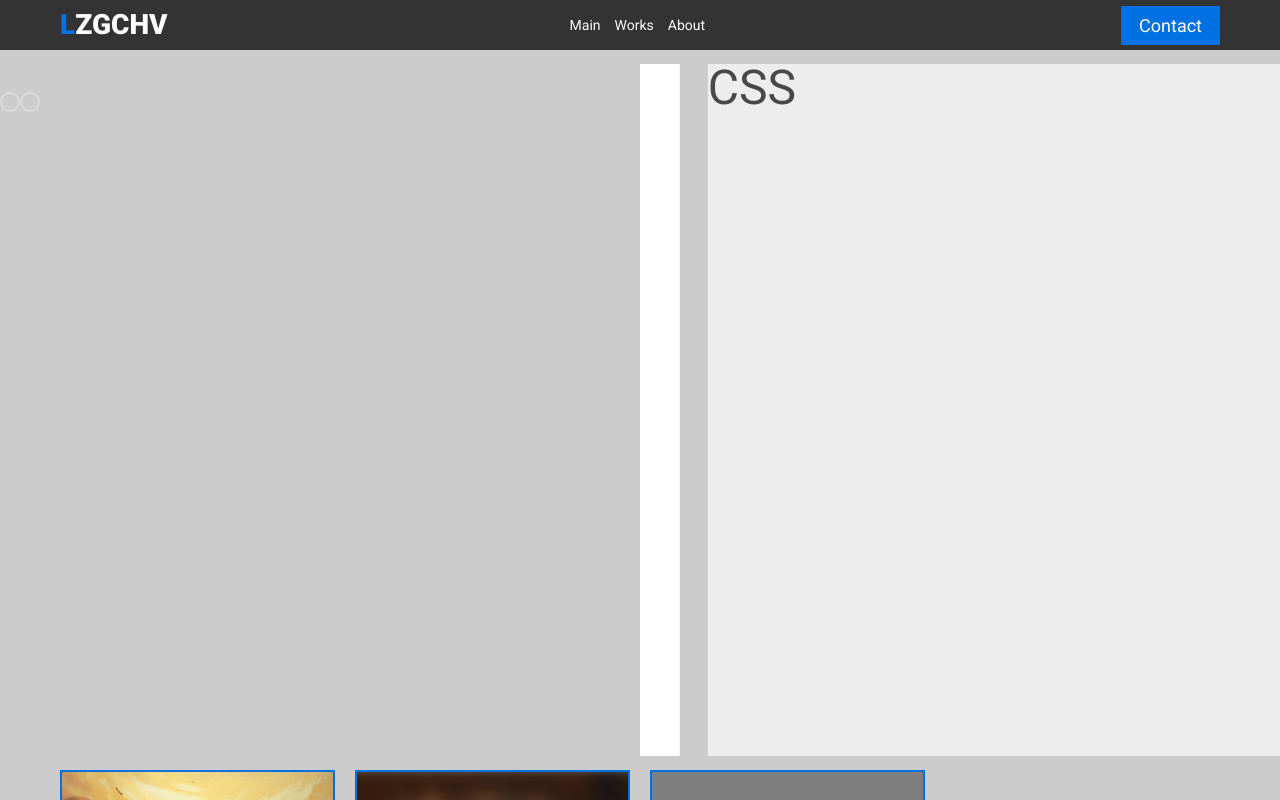
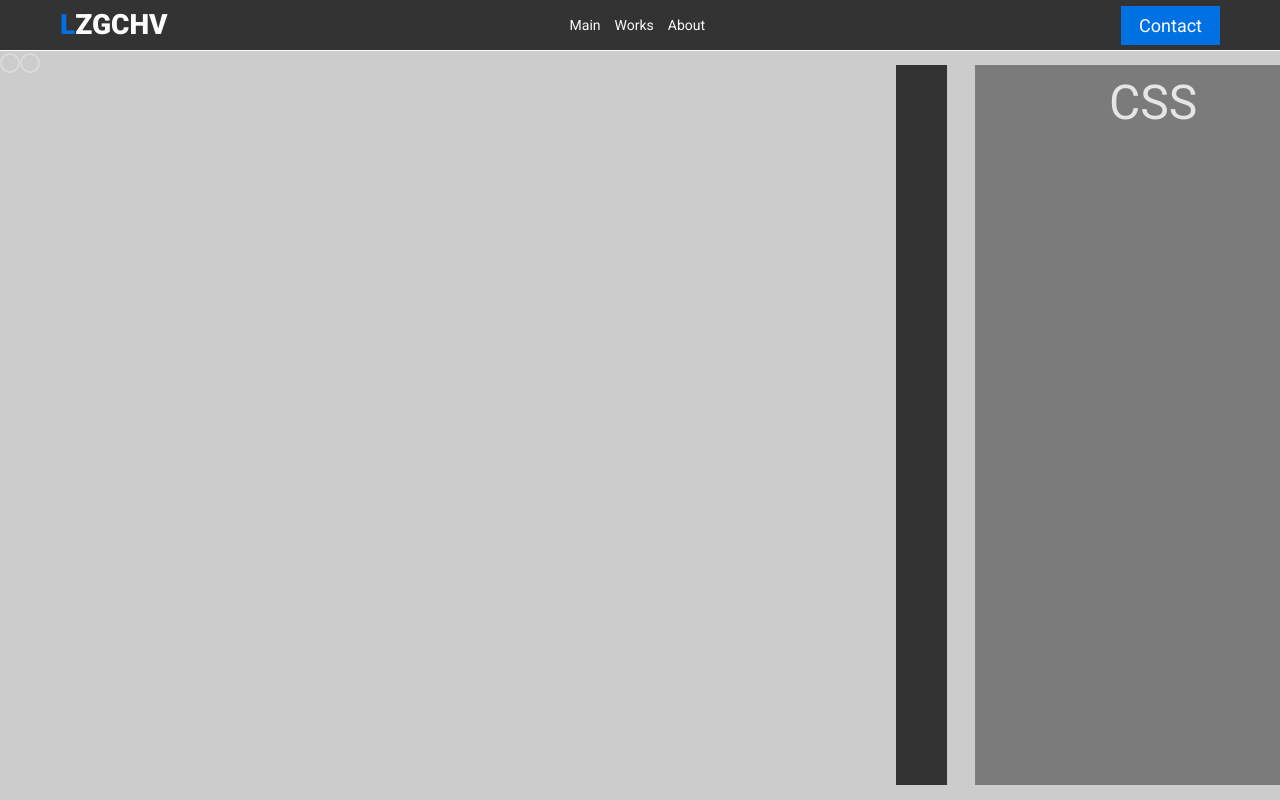
Before and after one commit to valerii-frontend/portfolio-react, a React (Create React App) app: page / in a window 1280 px wide. Shown: the top 800 px of the page. Built offline with nearby package versions, Linux system fonts and the light colour scheme.

Commit message:
add styles for main page

```diff
--- a/src/App.css
+++ b/src/App.css
@@ -1,10 +1,3 @@
-.App {
-	min-height: 100vh;
-	overflow: hidden;
-	display: flex;
-	flex-direction: column;
-}
-
 .item {
 	position: relative;
 	min-height: 300px;
@@ -42,6 +35,3 @@
 		opacity: 1;
 	}
 }
-.swiper-slide {
-	transition: opacity 0.5s !important;
-}
--- a/src/App.js
+++ b/src/App.js
@@ -19,7 +19,7 @@ function App(props) {
 		<div className='App'>
 			<Header />
 			<NewMain>
-				<Container>
+				{/* <Container>
 					<div className='row'>
 						<div className='col'>
 							<div className='item'>
@@ -40,7 +40,7 @@ function App(props) {
 							</div>
 						</div>
 					</div>
-				</Container>
+				</Container> */}
 			</NewMain>
 
 			{isOpenCardsModal && <Modal show={setIsOpenCardsModal} title='cards'></Modal>}
--- a/src/components/NewMain/NewMain.jsx
+++ b/src/components/NewMain/NewMain.jsx
@@ -17,8 +17,7 @@ export default function NewMain(props) {
 	return (
 		<main className={styles.main}>
 			<div className={styles.row}>
-				<div className={styles.col}>
-					<div className={styles.model}>
+				<div className={`${styles.col} ${styles.model}`}>
 					<model-viewer
 						src={gbl}
 						camera-controls
@@ -54,7 +53,6 @@ export default function NewMain(props) {
 							<div className={styles["update-bar"]}></div>
 						</div>
 					</model-viewer>
-					</div>
 				</div>
 				<div className={styles.col}>
 					<Swiper
--- a/src/components/NewMain/NewMain.module.css
+++ b/src/components/NewMain/NewMain.module.css
@@ -1,5 +1,9 @@
 .main {
-	flex: 1 1 auto;
+	position: fixed;
+	width: 100%;
+	height: calc(100% - 51px);
+	top: 51px;
+	left: 0;
 	background: var(--grey);
 }
 .slide {
@@ -11,36 +15,34 @@
 	padding: 1rem;
 }
 .slider {
-	height: 100%;
+	height: calc(100vh - 52px);
 }
 
 .slide p {
-	background-color: #fff;
+	background-color: var(--dark);
 	height: 100%;
 	width: 100%;
+	color: var(--light);
+	text-align: center;
+	padding: 1rem;
 }
 
 .row {
 	display: flex;
-	min-height: 90vh;
 }
 .col {
-	flex: 0 0 50%;
-	max-width: 50%;
-	min-height: 100%;
+	flex: 0 0 30%;
+	max-width: 30%;
 	display: flex;
 	align-items: center;
 	justify-content: center;
+	position: relative;
 }
 
-.model {
-	margin: 0;
-	padding: 0;
-	padding-bottom: 100%;
-	position: relative;
-	width: 100%;
+.model.col {
+	flex: 0 0 70%;
+	max-width: 70%;
 }
-
 .model model-viewer {
 	position: absolute;
 	top: 0;
```
Lines whose indentation alone changed are shown as unchanged.
